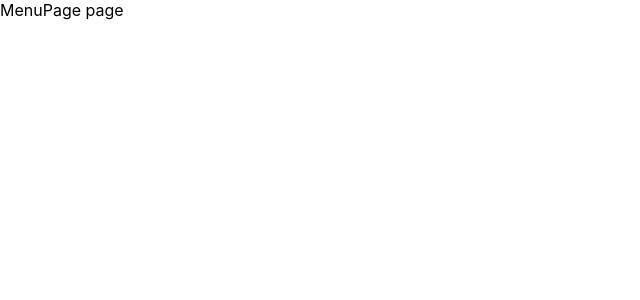
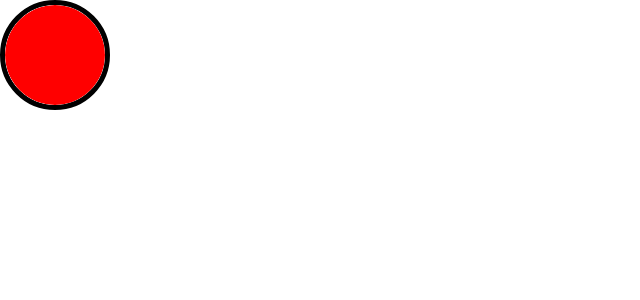
Before and after one commit to Suz8a/word-project, a React (Create React App) app: page / in a window 1280 px wide. Shown: the top 300 px of the page, without its empty margins (0-640 px from the left). Built offline with nearby package versions, Linux system fonts and the light colour scheme.

Commit message:
element timer created

```diff
--- /dev/null
+++ b/src/elements/timer/index.tsx
@@ -0,0 +1,19 @@
+import React from "react";
+import { Container, Filler, LeftMask, RightMask } from "./styled";
+
+type TimerProps = {
+  seconds: number;
+  color?: string;
+};
+
+function Timer({ seconds }: TimerProps) {
+  return (
+    <Container>
+      <Filler seconds={seconds / 2} />
+      <LeftMask />
+      <RightMask seconds={seconds / 2} />
+    </Container>
+  );
+}
+
+export default Timer;
--- /dev/null
+++ b/src/elements/timer/styled.ts
@@ -0,0 +1,83 @@
+import styled, { css, keyframes } from "styled-components";
+
+const rotate = keyframes`
+  0% {
+    transform: rotate(0deg);
+  }
+
+  100% {
+    transform: rotate(180deg);
+  }
+`;
+
+const fill = keyframes`
+  0% {
+    opacity: 1;
+    transform: rotate(0deg)
+  }
+
+  100% {
+    transform: rotate(180deg);
+    opacity: 1;
+  }
+`;
+
+type AnimationProps = {
+  seconds: number;
+};
+
+export const Container = styled.div`
+  border-radius: 50%;
+  height: 100px;
+  width: 100px;
+  border: 5px solid black;
+  overflow: hidden;
+  position: relative;
+  background-color: white;
+`;
+
+export const Filler = styled.div<AnimationProps>`
+  width: 50%;
+  height: 100%;
+  background-color: red;
+  position: absolute;
+  left: 0;
+  border-top-left-radius: 50px;
+  border-bottom-left-radius: 50px;
+  border-right: none;
+  transform-origin: right;
+  animation: ${({ seconds }) =>
+    css`
+      ${rotate} ${seconds}s linear forwards;
+    `};
+`;
+
+export const LeftMask = styled.div`
+  width: 50%;
+  height: 100%;
+  background-color: inherit;
+  position: absolute;
+  left: 0;
+  border-top-left-radius: 50px;
+  border-bottom-left-radius: 50px;
+`;
+
+export const RightMask = styled.div<AnimationProps>`
+  width: 50%;
+  height: 100%;
+  background-color: red;
+  position: absolute;
+  right: 0;
+  border-top-right-radius: 50px;
+  border-bottom-right-radius: 50px;
+  transform-origin: left;
+  animation: ${({ seconds }) =>
+    css`
+      ${fill} ${seconds}s linear forwards;
+    `};
+  animation-delay: ${({ seconds }) =>
+    css`
+      ${seconds}s
+    `};
+  opacity: 0;
+`;
--- a/src/pages/menu-page/index.tsx
+++ b/src/pages/menu-page/index.tsx
@@ -1,7 +1,9 @@
+import Timer from "../../elements/timer";
+
 function MenuPage() {
   return (
     <div>
-      <div>MenuPage page</div>
+      <Timer seconds={5} />
     </div>
   );
 }
--- /dev/null
+++ b/src/utils/index.ts
@@ -0,0 +1,3 @@
+export const convertMinutesToSeconds = (minutes: number) => {
+  return minutes * 60;
+};
```
